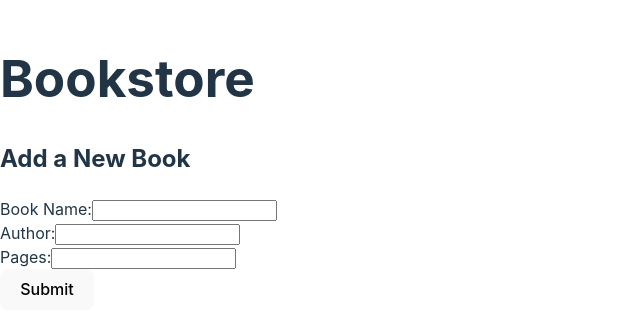
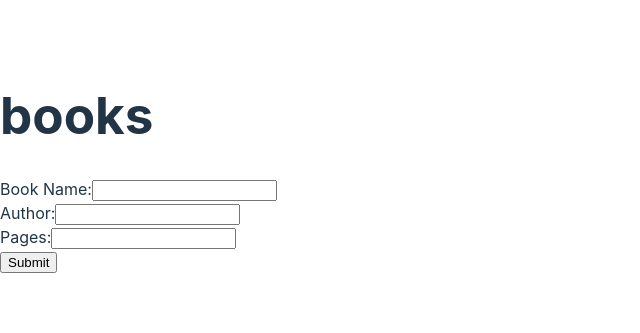
Before and after one commit to Ayanami-E/W12, a React (Vite) app in the folder client/: page / in a window 1280 px wide. Shown: the part 237-570 px from the top of the page, without its empty margins (0-640 px from the left). Built offline with nearby package versions, Linux system fonts and the light colour scheme.

Commit message:
Add files via upload

```diff
--- a/client/src/App.tsx
+++ b/client/src/App.tsx
@@ -1,10 +1,86 @@
-import AddBookForm from './AddBookForm'; // Now it's correct
+// client/src/App.tsx
+import React, { useState } from 'react';
 
 function App() {
+  // 定义表单状态
+  const [name, setName] = useState('');
+  const [author, setAuthor] = useState('');
+  const [pages, setPages] = useState('');
+  const [message, setMessage] = useState('');
+
+  // 表单提交处理函数
+  const handleSubmit = async (e: React.FormEvent<HTMLFormElement>) => {
+    e.preventDefault();
+    setMessage('');
+
+    // 将 pages 转换为数字
+    const pagesNumber = Number(pages);
+    if (isNaN(pagesNumber)) {
+      setMessage('Pages must be a number.');
+      return;
+    }
+
+    const book = { name, author, pages: pagesNumber };
+
+    try {
+      const response = await fetch('/api/book', {
+        method: 'POST',
+        headers: { 'Content-Type': 'application/json' },
+        body: JSON.stringify(book),
+      });
+      if (response.ok) {
+        setMessage('Book saved successfully!');
+        setName('');
+        setAuthor('');
+        setPages('');
+      } else {
+        setMessage('Error saving book.');
+      }
+    } catch (error) {
+      console.error(error);
+      setMessage('Error saving book.');
+    }
+  };
+
   return (
-    <div className="App">
-      <h1>Bookstore</h1>
-      <AddBookForm /> {/* This renders the form */}
+    <div>
+      <h1>books</h1>
+      <form onSubmit={handleSubmit}>
+        <div>
+          <label htmlFor="name">Book Name:</label>
+          <input
+            id="name"
+            type="text"
+            value={name}
+            onChange={e => setName(e.target.value)}
+            required
+          />
+        </div>
+        <div>
+          <label htmlFor="author">Author:</label>
+          <input
+            id="author"
+            type="text"
+            value={author}
+            onChange={e => setAuthor(e.target.value)}
+            required
+          />
+        </div>
+        <div>
+          <label htmlFor="pages">Pages:</label>
+          <input
+            id="pages"
+            type="number"
+            value={pages}
+            onChange={e => setPages(e.target.value)}
+            required
+          />
+        </div>
+        <div>
+          <input id="submit" type="submit" value="Submit" />
+        </div>
+      </form>
+      {message && <p>{message}</p>}
     </div>
   );
 }
--- a/client/vite.config.ts
+++ b/client/vite.config.ts
@@ -1,15 +1,16 @@
-import { defineConfig } from 'vite'
-import react from '@vitejs/plugin-react'
+// client/vite.config.ts
+import { defineConfig } from 'vite';
+import react from '@vitejs/plugin-react';
 
 export default defineConfig({
   plugins: [react()],
   server: {
+    port: 3000,
     proxy: {
       '/api': {
         target: 'http://localhost:1234',
-        changeOrigin: true
-      }
+        changeOrigin: true,
+      },
     },
-    port: 3000
-  }
+  },
 });
```
Also changed, not shown: client/src/index.tsx (+6 -6 lines), 1 other file (tests, documents, lock files or other folders).
